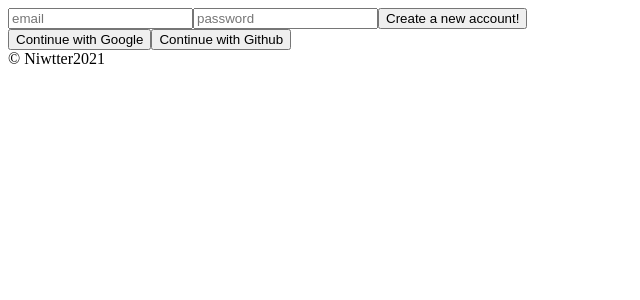
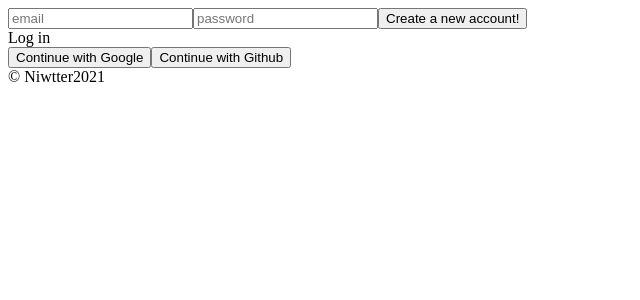
Before and after one commit to SewookJung/nwitter, a React (Create React App) app: page /#/ in a window 1280 px wide. Shown: the top 300 px of the page, without its empty margins (0-640 px from the left). Built offline with nearby package versions, Linux system fonts and the light colour scheme; no server answers.

Commit message:
[ADD] Catch the error when login user or sign up user and render the error message

```diff
--- a/src/routes/Auth.js
+++ b/src/routes/Auth.js
@@ -5,7 +5,7 @@ const Auth = () => {
   const [email, setEmail] = useState('');
   const [password, setPassword] = useState('');
   const [newAccount, setNewAccount] = useState(true);
-
+  const [error, setError] = useState('');
   const onChange = (event) => {
     const {
       target: { name, value },
@@ -24,18 +24,18 @@ const Auth = () => {
           email,
           password
         );
-        console.log(data);
       } else {
         const data = await authService.signInWithEmailAndPassword(
           email,
           password
         );
-        console.log(data);
       }
-    } catch (error) {
-      console.log(error);
+    } catch (e) {
+      setError(e.message);
     }
   };
+
+  const toggleAccount = () => setNewAccount((prev) => !prev);
 
   return (
     <div>
@@ -60,7 +60,11 @@ const Auth = () => {
           type="submit"
           value={newAccount ? 'Create a new account!' : 'Login'}
         />
+        {error}
       </form>
+      <span onClick={toggleAccount} role="button" tabIndex={0} onKeyPress>
+        {newAccount ? 'Log in' : 'Create Account'}
+      </span>
       <div>
         <button type="button">Continue with Google</button>
         <button type="button">Continue with Github</button>
```
